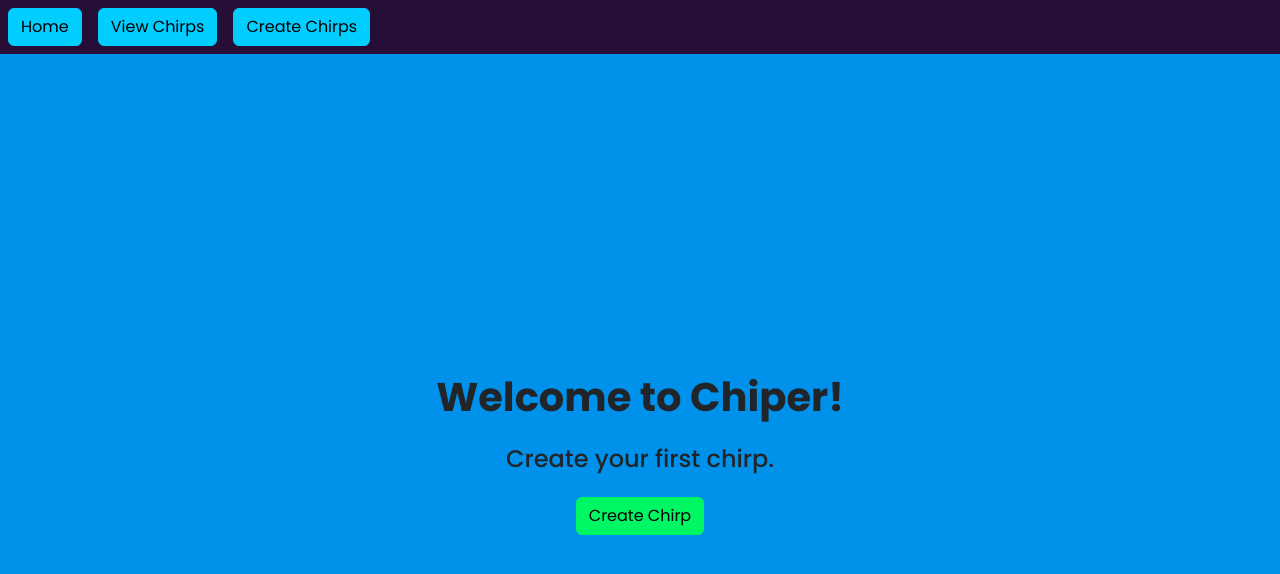
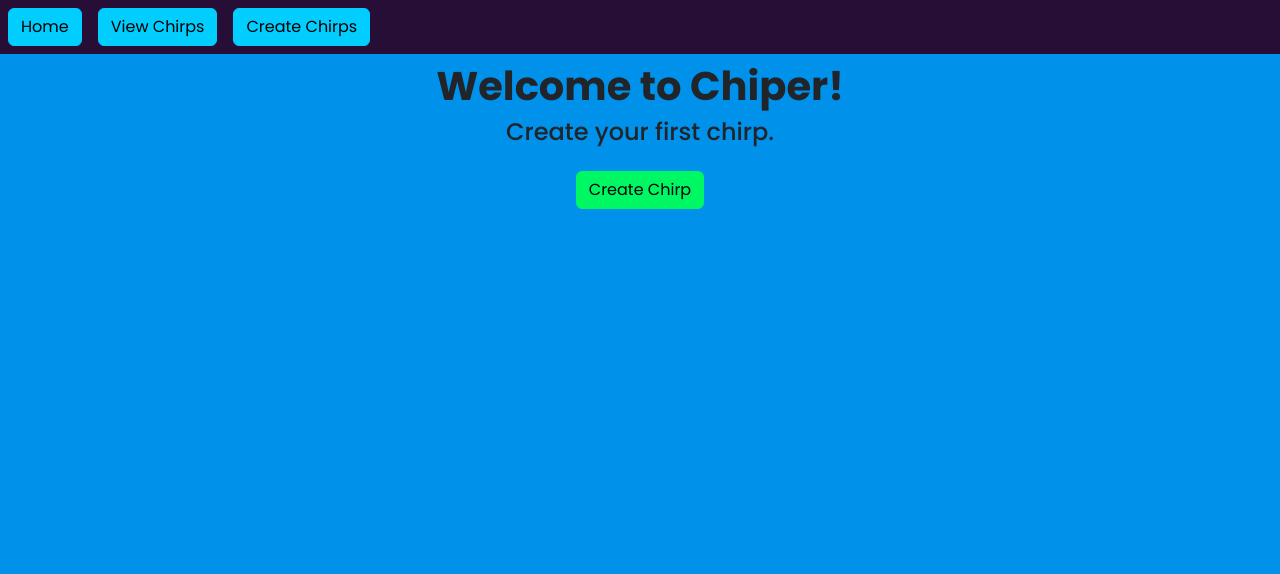
Before and after one commit to cmendi/Full-Stack-Chirper-Lab, a React app: page / in a window 1280 px wide. Shown: the top 574 px of the page. Built offline with nearby package versions, Linux system fonts and the light colour scheme; no server answers.

Commit message:
UI changes and added sql file

```diff
--- a/src/client/views/AllChirps.tsx
+++ b/src/client/views/AllChirps.tsx
@@ -12,15 +12,25 @@ const AllChirps = () => {
 
 	return (
 		<div className="row justify-content-center">
+			<div className="container row justify-content-center">
 				{chirps.map((chirp) => (
-				<div className="col-12 col-md-7" key={`chirp-card-${chirp.id}`}>
+					<div
+						className="col-12 col-md-7"
+						key={`chirp-card-${chirp.id}`}
+					>
 						<div className="card p-3 shadow-lg my-2 bg-white">
 							<p className="fs-5">{chirp.body}</p>
 
-						<p>Created {new Date(chirp.created_at).toLocaleString()}</p>
+							<p>
+								Created{" "}
+								{new Date(chirp.created_at).toLocaleString()}
+							</p>
 
 							<div className="card-footer">
-							<Link to={`/chirps/${chirp.id}`} className="btn btn-info">
+								<Link
+									to={`/chirps/${chirp.id}`}
+									className="btn btn-info"
+								>
 									Chirp Details
 								</Link>
 							</div>
@@ -28,6 +38,7 @@ const AllChirps = () => {
 					</div>
 				))}
 			</div>
+		</div>
 	);
 };
 
--- a/src/client/views/CreateChirp.tsx
+++ b/src/client/views/CreateChirp.tsx
@@ -14,9 +14,9 @@ const CreateChirp = () => {
 	};
 
 	return (
-		<div className="row justify-content-center">
-			<h1 className="text-center m-5 fw-bold">Chirp It Up!</h1>
+		<div className="row justify-content-center vh-100">
 			<div className="col-12 col-md-9">
+				<h1 className="text-center m-5 fw-bold">Chirp It Up!</h1>
 				<div className="card p-3 shadow-lg m-2">
 					<label className="m-2 fw-bold">Chirp text:</label>
 					<input
@@ -24,7 +24,7 @@ const CreateChirp = () => {
 						onChange={(e) => setBody(e.target.value)}
 						type="text"
 						className="form-control"
-						placeholder="What we thinking about?"
+						placeholder="What are we thinking about?"
 					/>
 					<label className="m-2 fw-bold">Location:</label>
 					<input
@@ -32,7 +32,6 @@ const CreateChirp = () => {
 						onChange={(e) => setLocation(e.target.value)}
 						type="text"
 						className="form-control"
-						placeholder="Where we at?"
 					/>
 					<div className="mt-3">
 						<button
--- a/src/client/views/Home.tsx
+++ b/src/client/views/Home.tsx
@@ -3,13 +3,15 @@ import { Link } from "react-router-dom";
 
 const Home = () => {
 	return (
-		<div className="d-flex flex-column justify-content-center align-items-center vh-100">
-			<h1 className="text-center fw-bold">Welcome to Chiper!</h1>
-			<h4 className="text-center mt-3">Create your first chirp.</h4>
-			<div className="mt-3">
-				<Link to={"/chirps/new"} className="btn btn-success">
-					Create Chirp
-				</Link>
+		<div className="container">
+			<div className="row justify-content-center">
+				<h1 className="text-center fw-bold m-2">Welcome to Chiper!</h1>
+				<h4 className="text-center mb-2">Create your first chirp.</h4>
+				<div className="text-center">
+					<Link to={"/chirps/new"} className="btn btn-success mt-3">
+						Create Chirp
+					</Link>
+				</div>
 			</div>
 		</div>
 	);
```
Also changed, not shown: src/client/views/ChirpDetails.tsx (+10 -2 lines), 1 other file (tests, documents, lock files or other folders). Lines whose indentation alone changed are shown as unchanged.
